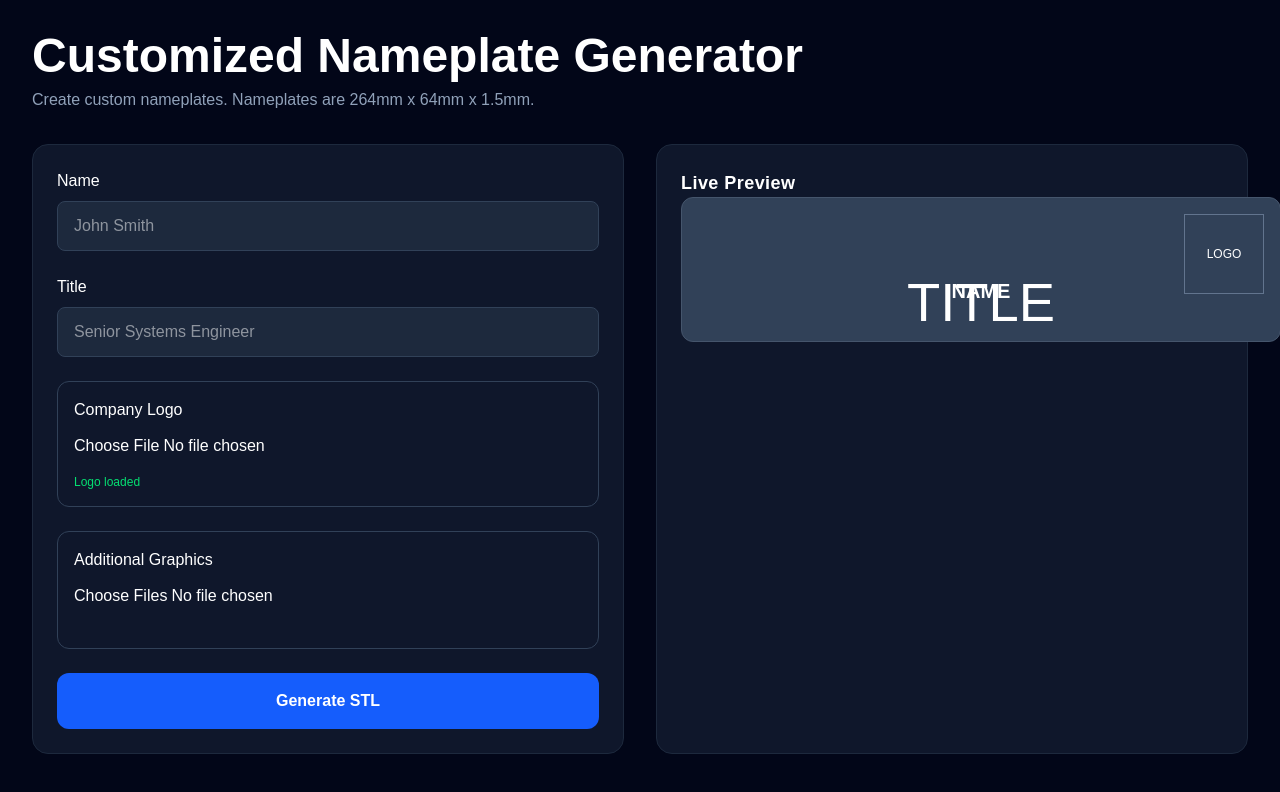
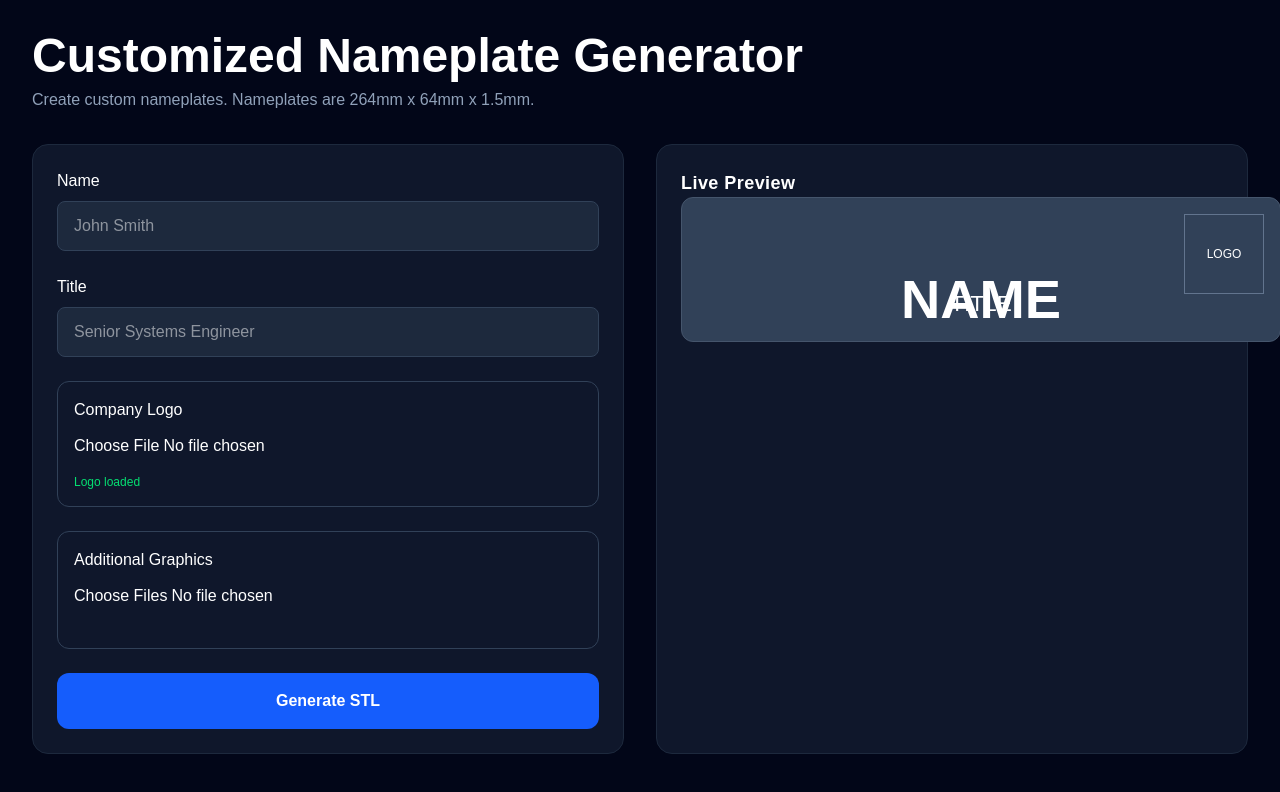
Before and after one commit to itsjester16/nameplate-generator, a Next.js app in the folder frontend/: page / in a window 1280 px wide. Shown: the top 792 px of the page. Built offline with nearby package versions, Linux system fonts and the light colour scheme.

Commit message:
Text size fix again

```diff
--- a/frontend/app/page.tsx
+++ b/frontend/app/page.tsx
@@ -411,6 +411,10 @@
                 text-xl
                 font-bold
               "
+              style={{
+                fontSize: `${NAME_FONT_PX}px`,
+                top: "45%"
+              }}
             >
               {name || "NAME"}
             </div>
@@ -423,8 +427,8 @@
                 -translate-x-1/2
               "
               style={{
-                fontSize: `${NAME_FONT_PX}px`,
-                top: "45%"
+                fontSize: `${TITLE_FONT_PX}px`,
+                top: "62%"
               }}
             >
               {title || "TITLE"}
```
